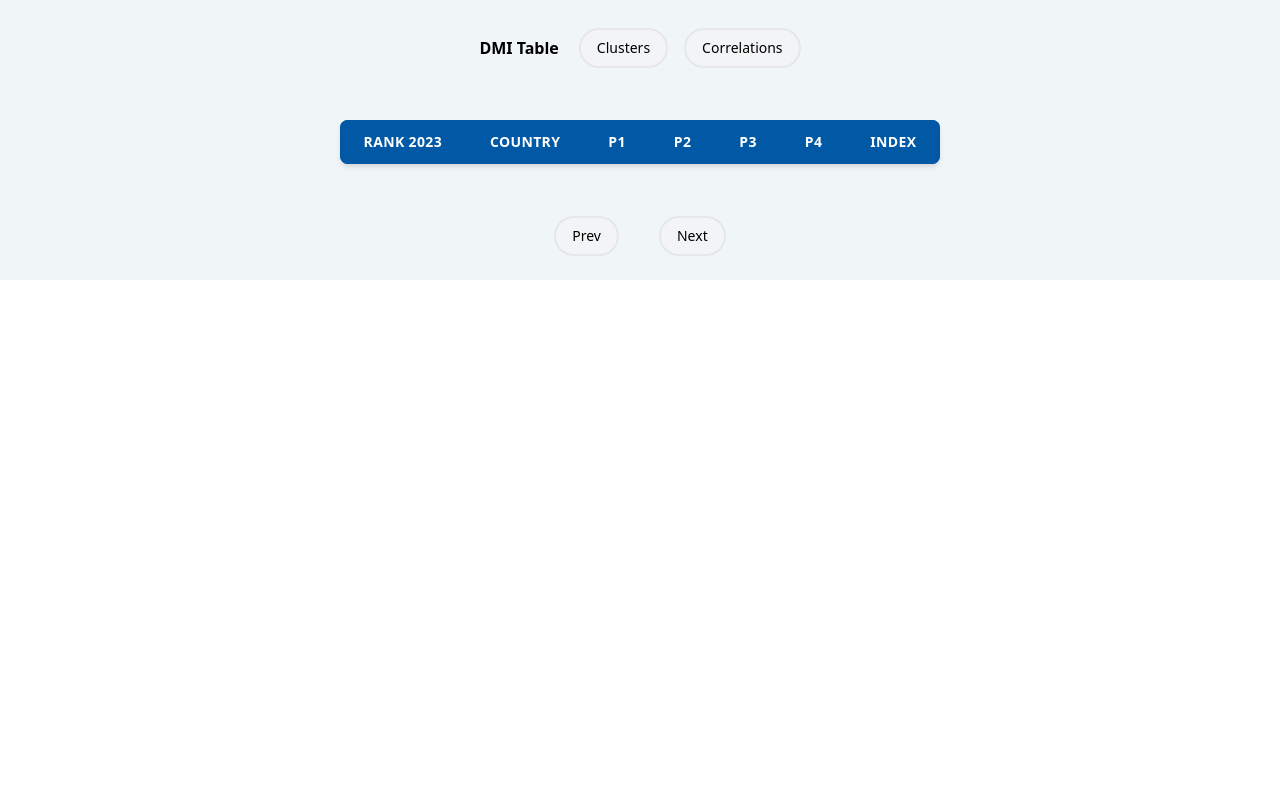
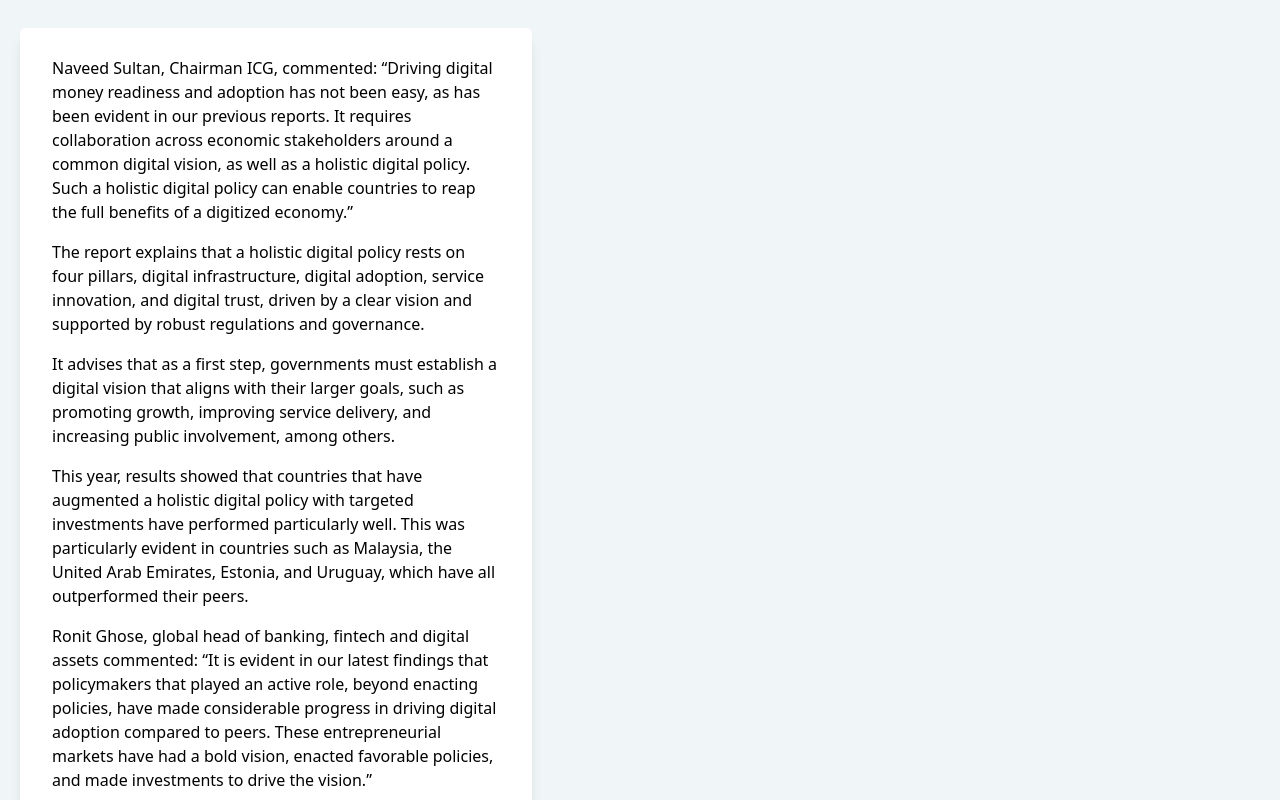
Before and after one commit to Ryan9771/dmi, a React (Vite) app: page / in a window 1280 px wide. Shown: the part 760-1560 px from the top of the page. Before the commit the page ends 1040 px from the top, so only its background shows below. Built offline with nearby package versions, Linux system fonts and the light colour scheme; no server answers.

Commit message:
Added About para component and text

```diff
--- /dev/null
+++ b/src/components/about/About.tsx
@@ -0,0 +1,53 @@
+import getStyle from "../../Styles";
+import Para from "./Para";
+
+const ABOUT_PARAGRAPHS = [
+  `Naveed Sultan, Chairman ICG, commented: “Driving digital money readiness and
+  adoption has not been easy, as has been evident in our previous reports. It
+  requires collaboration across economic stakeholders around a common digital
+  vision, as well as a holistic digital policy. Such a holistic digital policy
+  can enable countries to reap the full benefits of a digitized economy.”`,
+  `The report explains that a holistic digital policy rests on four pillars,
+  digital infrastructure, digital adoption, service innovation, and digital
+  trust, driven by a clear vision and supported by robust regulations and
+  governance.`,
+  `It advises that as a first step, governments must establish a digital vision
+  that aligns with their larger goals, such as promoting growth, improving
+  service delivery, and increasing public involvement, among others.`,
+  `This year, results showed that countries that have augmented a holistic
+  digital policy with targeted investments have performed particularly well.
+  This was particularly evident in countries such as Malaysia, the United Arab
+  Emirates, Estonia, and Uruguay, which have all outperformed their peers.`,
+  `Ronit Ghose, global head of banking, fintech and digital assets commented:
+  “It is evident in our latest findings that policymakers that played an active
+  role, beyond enacting policies, have made considerable progress in driving
+  digital adoption compared to peers. These entrepreneurial markets have had a
+  bold vision, enacted favorable policies, and made investments to drive the
+  vision.”`,
+  `Deeph Chana, co-Director of the Centre for Financial Technology at Imperial
+  College Business School commented: “I'm delighted to see the publication of
+  this year’s Digital Money Index, which is a core element of our multi-year
+  collaboration with Citi here at the Centre for Financial Technology. This
+  latest version represents a significant advance in our research and
+  development since the DMI was last published, with a refactored data ingestion
+  and processing engine at its heart. The result is a DMI that uses machine
+  learning methods to provide enhanced accuracy and timeliness, a greater
+  ability to process new datasets as they emerge and establishes the basis for
+  further improvements in the years to come."`,
+];
+
+function About() {
+  return (
+    <div className={getStyle(style, "ctn")}>
+      <div className={getStyle(style, "header")}>About our Project</div>
+      <Para paragraphs={ABOUT_PARAGRAPHS} />
+    </div>
+  );
+}
+
+const style = {
+  ctn: ["flex", "flex-col", "w-full", "gap-8"],
+  header: ["text-xl", "font-medium", "text-header-blue", "text-center"],
+};
+
+export default About;
--- /dev/null
+++ b/src/components/about/Para.tsx
@@ -0,0 +1,39 @@
+import getStyle from "../../Styles";
+
+interface Props {
+  paragraphs: string[];
+}
+
+function Para({ paragraphs }: Props) {
+  return (
+    <div className={getStyle(style, "ctn")}>
+      {paragraphs.map((paragraph, index) => (
+        <p className={getStyle(style, "text")} key={index}>
+          {paragraph}
+        </p>
+      ))}
+    </div>
+  );
+}
+
+const style = {
+  ctn: [
+    "p-4",
+    "bg-white",
+    "rounded-md",
+    "shadow-lg",
+    "flex",
+    "flex-col",
+    "gap-4",
+    "md:w-4/6",
+    "leading-6",
+    "max-w-xl",
+    "lg:leading-7",
+    "lg:max-w-lg",
+    "lg:p-7",
+    "lg:px-8",
+  ],
+  text: ["text-base"],
+};
+
+export default Para;
--- a/src/pages/Home.tsx
+++ b/src/pages/Home.tsx
@@ -1,14 +1,16 @@
 import getStyle from "../Styles";
 import Navbar from "../components/navbar/Navbar";
-import TableGroup from "../components/table/TableGroup";
+// import TableGroup from "../components/table/TableGroup";
 import Intro from "../components/intro/Intro";
+import About from "../components/about/About";
 
 function Home() {
   return (
     <div className={getStyle(style, "ctn")}>
       <Navbar />
       <Intro />
-      <TableGroup />
+      <About />
+      {/* <TableGroup /> */}
     </div>
   );
 }
@@ -23,7 +25,7 @@ const style = {
     "px-3",
     "md:px-0",
     "pb-3",
-    "gap-8",
+    "gap-10",
   ],
 };
 
```
